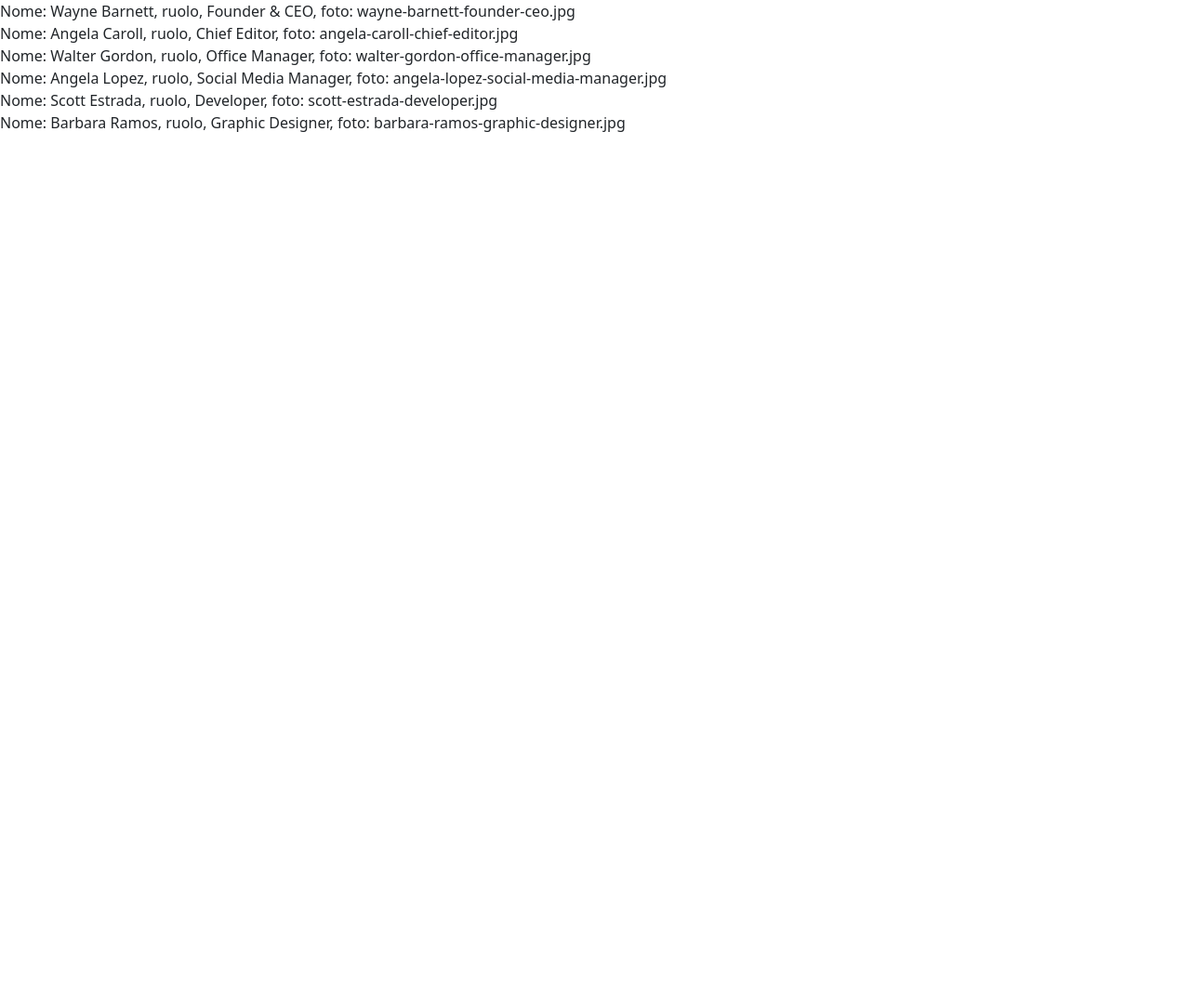
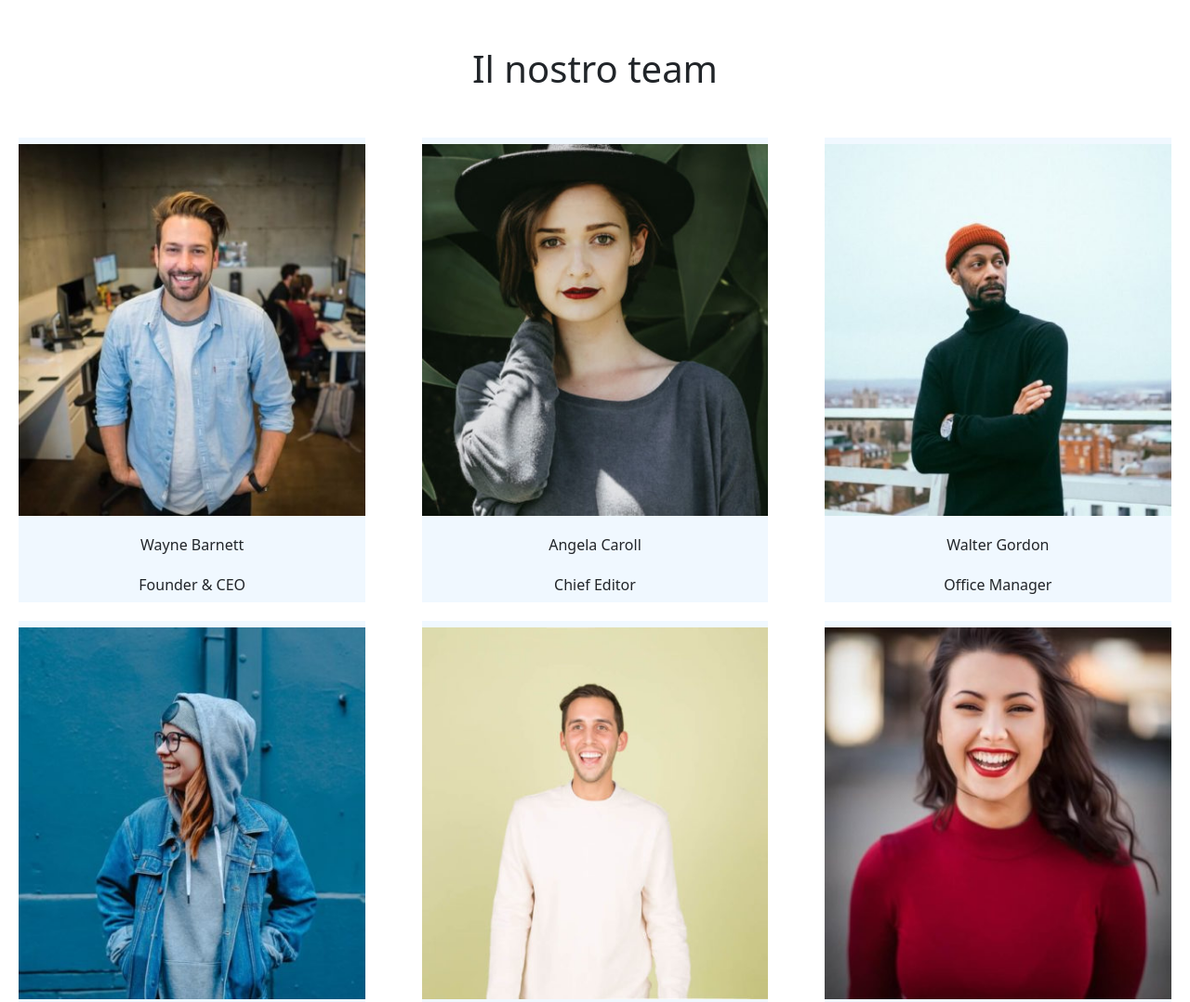
Before and after one commit to jacopolegovini/js-our-team, a plain HTML site: page index.html in a window 1280 px wide. Shown: the top 1078 px of the page at 93% size. Before the commit the page ends 800 px from the top, so only its background shows below. Drawn offline with nearby package versions, Linux system fonts and the light colour scheme.

Commit message:
card completed and printed

```diff
--- a/index.html
+++ b/index.html
@@ -18,6 +18,7 @@
     <script defer src="script.js"></script>
 </head>
 <body>
+    <h1>Il nostro team</h1>
     <div class="our-team"></div>
 </body>
 </html>
--- a/script.js
+++ b/script.js
@@ -13,12 +13,21 @@ const ourTeam = [
 ]
 
 
+// Crea le card
+for (let i = 0; i < ourTeam.length; i++) {
+    const personCard = document.createElement('div');
+    personCard.classList.add('person-card');
+    ourTeamElement.appendChild(personCard);
+}
+
+
+// Recupera le card dal DOM
+const personCardElement = document.querySelectorAll('.person-card');
 
 
 // Stampa in pagina
 for (let i = 0; i < ourTeam.length; i++) {
-    const person = ourTeam[i]
+    const person = ourTeam[i];
     const { firstName, role, photo } = person;
-        console.log(person.firstName)
-        ourTeamElement.innerHTML += `Nome: ${firstName}, ruolo, ${role}, foto: ${photo}<br>`;
+    personCardElement[i].innerHTML += `<img src="img/${photo}" alt="${photo}"> <div>${firstName}</div><div>${role}</div>`;
 }
--- a/style.css
+++ b/style.css
@@ -0,0 +1,25 @@
+h1 {
+    text-align: center;
+    margin: 50px 0;
+}
+
+img {
+    height: 80%;
+}
+
+.our-team {
+    display: flex;
+    justify-content: space-around;
+    gap: 20px;
+    flex-wrap: wrap;
+}
+
+.person-card {
+    display: flex;
+    height: 500px;
+    flex-direction: column;
+    gap: 5px;
+    background-color: aliceblue;
+    align-items: center;
+    justify-content: space-around;
+}
```
